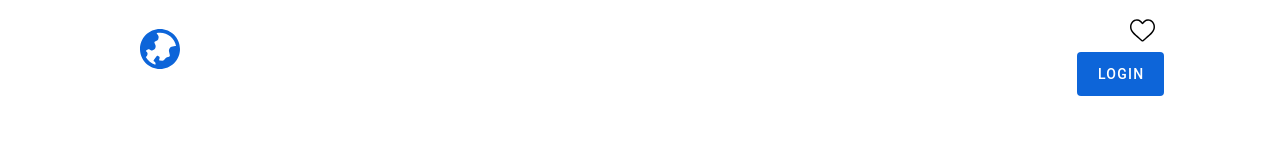
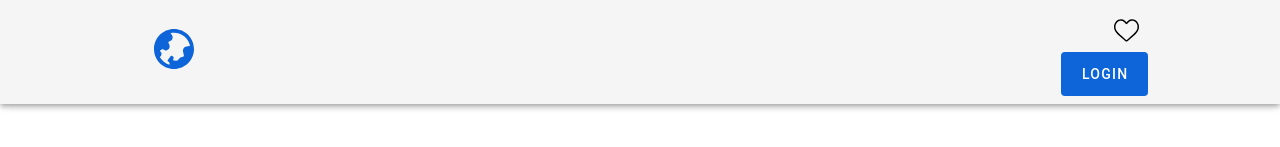
Before and after one commit to Sandra-I/EpicRoad-30-Front-Epitech, a Vue app: page / in a window 1280 px wide. Shown: the top 147 px of the page. Built offline with nearby package versions, Linux system fonts and the light colour scheme.

Commit message:
[UP] Some ajustements

```diff
--- a/src/components/Navbar.vue
+++ b/src/components/Navbar.vue
@@ -1,5 +1,6 @@
 <template>
-    <div class="navbar gutter">
+    <!-- <div class="navbar gutter"> -->
+        <v-app-bar class="navbar gutter">
             <v-row justify="space-between"  align="center">
                 <v-col cols="1" xs="1" sm="1" md="1" lg="1">
                     <img
@@ -21,7 +22,8 @@
                     </v-row>
                 </v-col>
             </v-row>
-    </div>
+        </v-app-bar>
+    <!-- </div> -->
 </template>
 
 <script>
@@ -44,7 +46,8 @@ export default {
     justify-content: space-between;
     align-items: center;
     padding: 20px 0;
-    margin-bottom: 50px;
+    height: fit-content !important;
+    // margin-bottom: 50px;
 
     button {
         img {
--- a/src/components/SearchBar.vue
+++ b/src/components/SearchBar.vue
@@ -1,5 +1,5 @@
 <template>
-    <div class="navbar gutter">
+    <div class="searchBar gutter">
         <v-row justify="space-between"  align="center">
             <v-col class="desktop" cols="12" xs="12" sm="12" md="11" lg="11">
                 <v-row justify="center" align="center">
@@ -150,16 +150,13 @@ export default {
 
             const [year, month, day] = date.split("-");
             return `${day}/${month}/${year}`;
-        },
-        hideMobileMenu (isHidden) {
-            return this.$emit("onHiddenMobileMenu", isHidden);
         }
     }
 };
 </script>
 
-<style lang="scss">
-.navbar {
+<style scoped lang="scss">
+.searchBar {
     display: flex;
     justify-content: space-between;
     align-items: center;
@@ -180,6 +177,11 @@ export default {
     .search-btn {
         width: 45px !important;
         height: 45px !important;
+    }
+
+    img {
+        height: 16px;
+        width: 16px;
     }
 
     .attached {
--- a/src/views/Home.vue
+++ b/src/views/Home.vue
@@ -1,5 +1,5 @@
 <template>
-  <v-container fluid class="grey lighten-5">
+  <v-container fluid>
     <v-row>
       <v-col>
         <h1>{{ homePageTitle | capitalize }}</h1>
```
Lines whose indentation alone changed are shown as unchanged.
